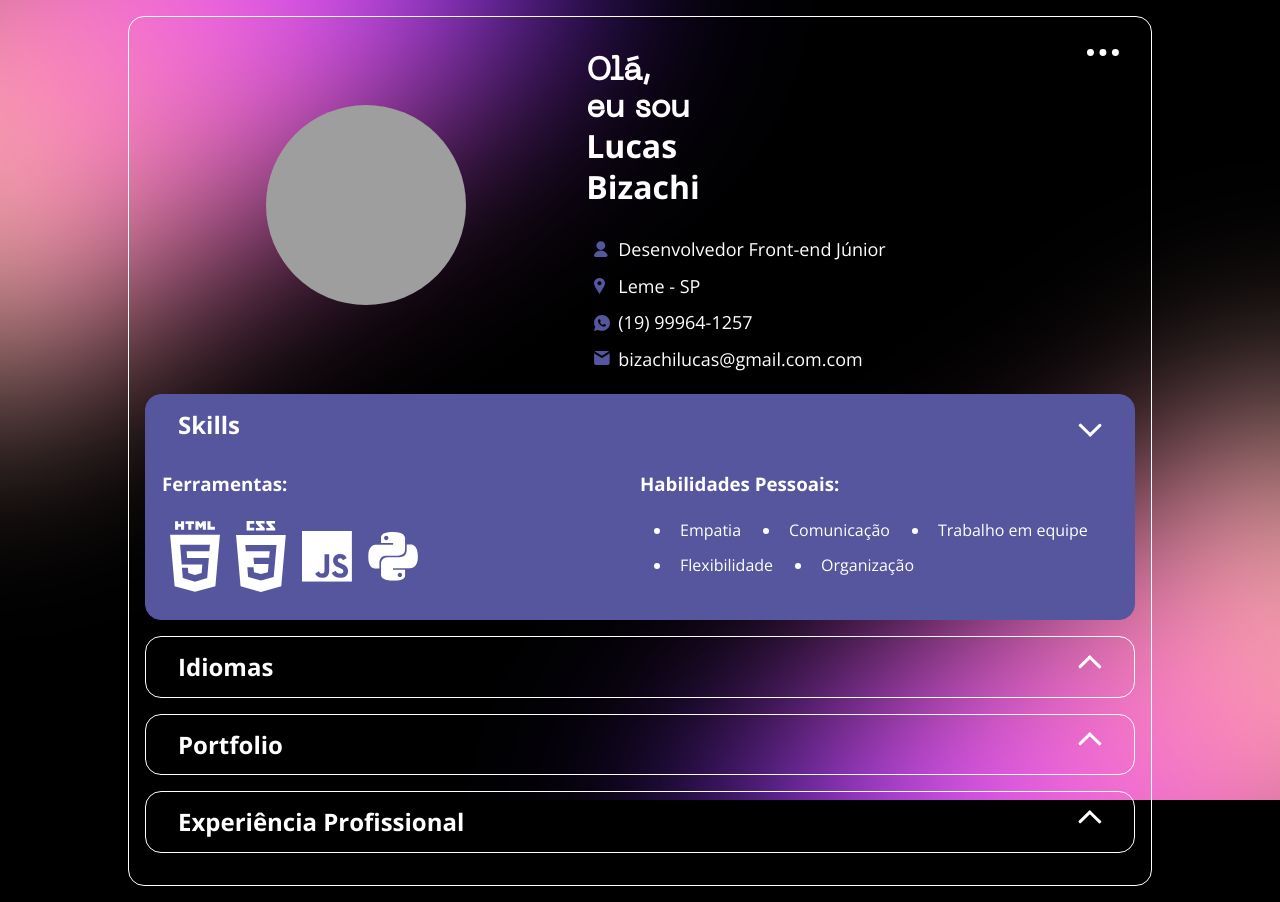
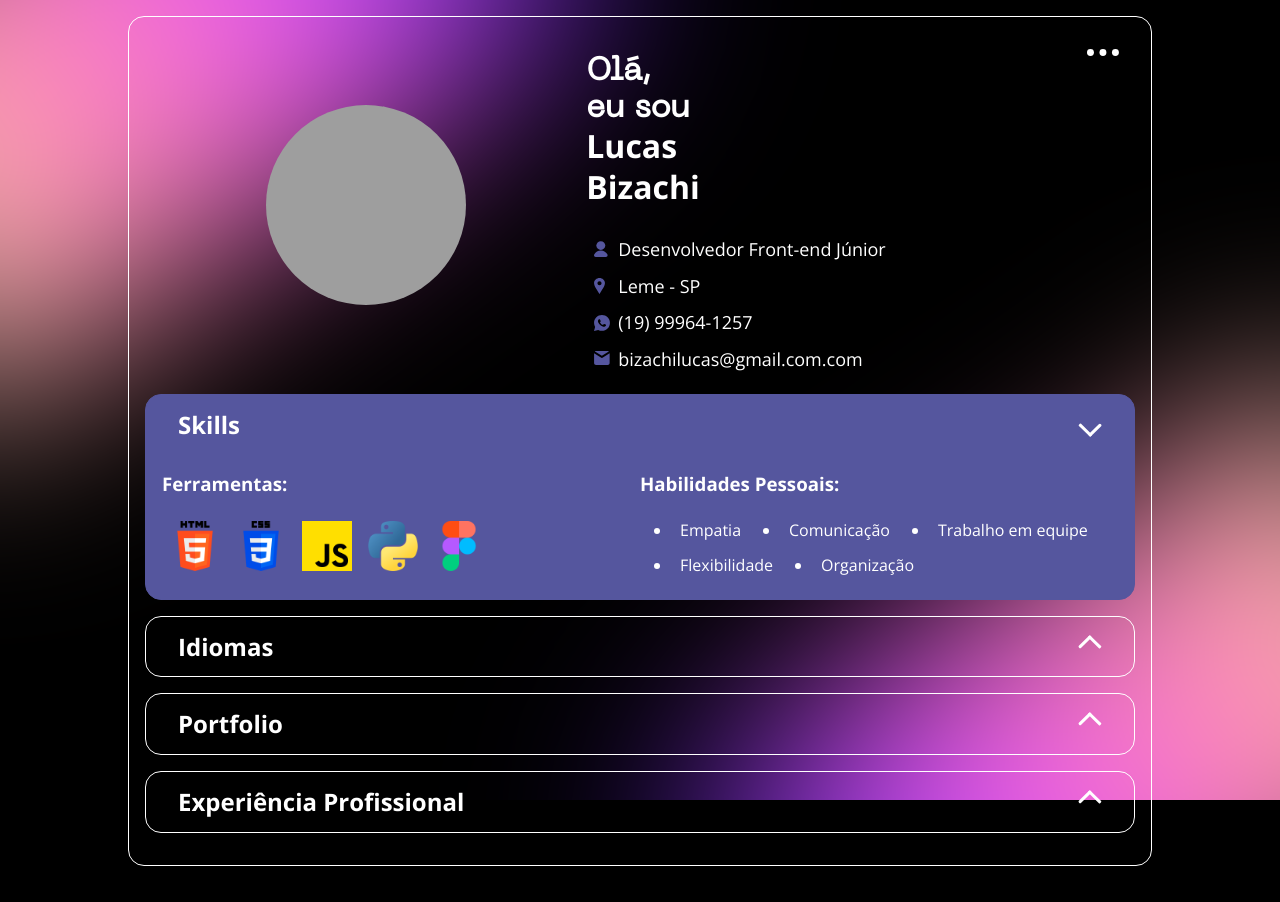
Before and after one commit to lucasbizachi/portfolio, a plain HTML site: page index.html in a window 1280 px wide. Both pictures are taken after a click on the button "Skills". Drawn offline with nearby package versions, Linux system fonts and the light colour scheme; grey boxes are pictures that could not be loaded.

Commit message:
Add novos logos

```diff
--- a/assets/js/main.js
+++ b/assets/js/main.js
@@ -28,8 +28,15 @@ function updateSoftSkills(profileData) {
     softSkills.innerHTML = profileData.skills.softSkills.map(skills => `<li>${skills}</li>`).join('')
 }
 
+function updateHardSkills(profileData) {
+    const hardSkills = document.getElementById('profile.skills.hardSkills')
+    hardSkills.innerHTML = profileData.skills.hardSkills.map(skill => `<li><img src="${skill.logo}" alt="${skill.name}" title="${skill.name}"></li>`).join('');
+
+}
+
 (async () => {
     const profileData = await fetchProfileData()
     updateProfileInfo(profileData)
     updateSoftSkills(profileData)
+    updateHardSkills(profileData)
 })();
--- a/data/profile.json
+++ b/data/profile.json
@@ -24,13 +24,10 @@
           "logo": "https://raw.githubusercontent.com/lucasbizachi/portfolio/main/data/imgs/python.png"
         },
         {
-          "name": "Mongodb",
-          "logo": "https://raw.githubusercontent.com/digitalinnovationone/js-developer-portfolio/main/data/imgs/mongodb.png"
-        },
-        {
-          "name": "Postgresql",
-          "logo": "https://raw.githubusercontent.com/digitalinnovationone/js-developer-portfolio/main/data/imgs/postgresql.png"
+          "name": "Figma",
+          "logo": "https://raw.githubusercontent.com/lucasbizachi/portfolio/main/data/imgs/figma.png"
         }
+
       ],
       "softSkills": [
         "Empatia",
--- a/index.html
+++ b/index.html
@@ -57,19 +57,8 @@
                     <div class="skills">
                         <section class="tools">
                             <h3>Ferramentas:</h3>
-                                <ul>
-                                    <li>
-                                        <img src="assets/img/icons/languages/html.svg" alt="html" title="HTML">
-                                    </li>
-                                    <li>
-                                        <img src="assets/img/icons/languages/css.svg" alt="css" title="CSS">
-                                    </li>
-                                    <li>
-                                        <img src="assets/img/icons/languages/js.svg" alt="javascript" title="JavaScript">
-                                    </li>
-                                    <li>
-                                        <img src="assets/img/icons/languages/python.svg" alt="python" title="Python">
-                                    </li>
+                                <ul id="profile.skills.hardSkills">
+
                                 </ul>
                         </section>
 
```
